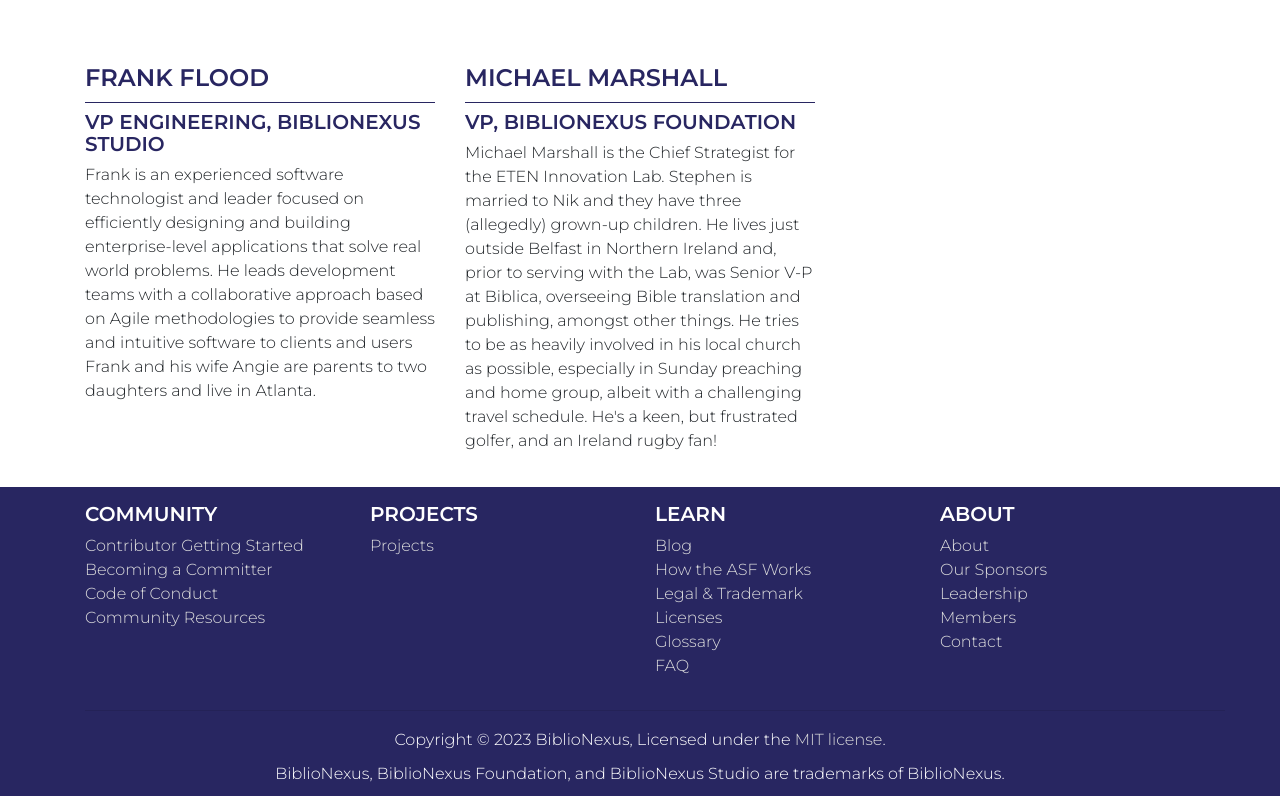
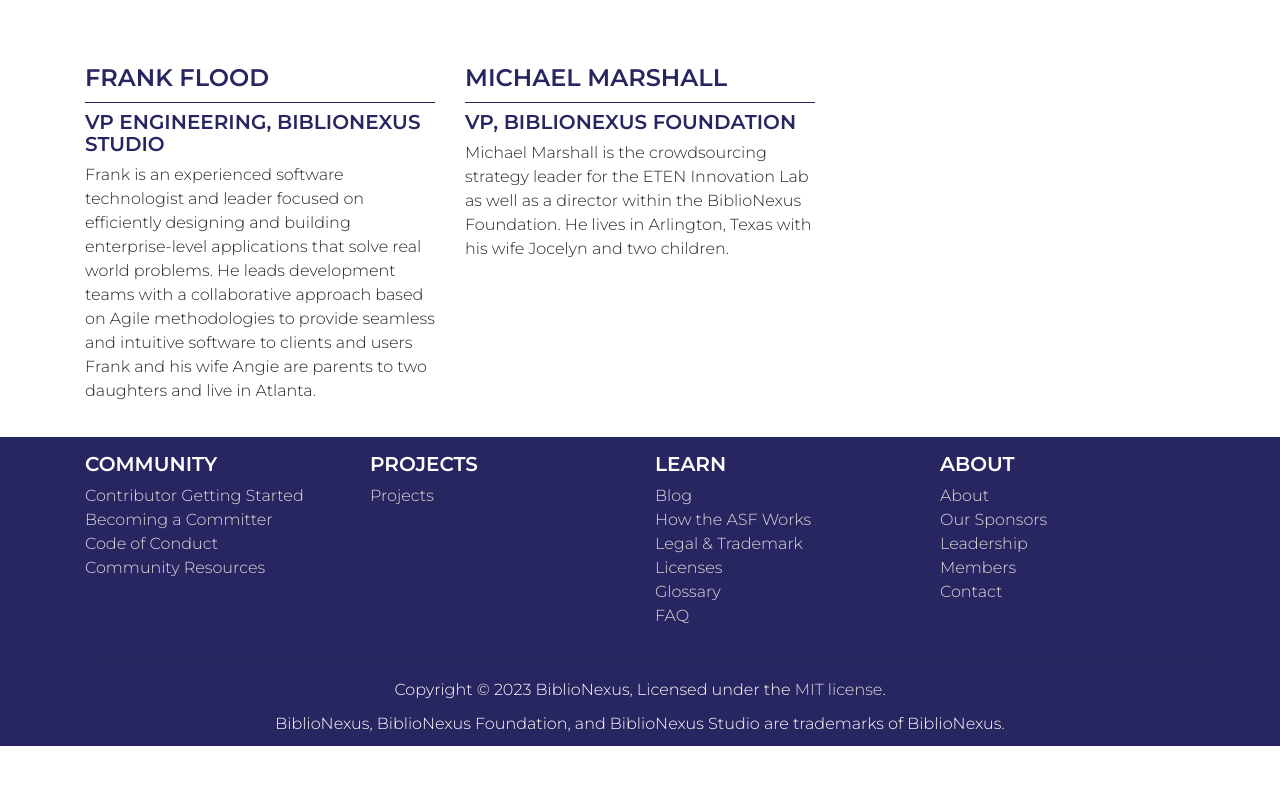
Before and after one commit to etenlab/bnf-website, a React (Create React App) app: page /leadership in a window 1280 px wide. Shown: the part 882-1678 px from the top of the page. After the commit the page ends 1628 px from the top, so only its background shows below. Built offline with nearby package versions, Linux system fonts and the light colour scheme.

Commit message:
updated bio

```diff
--- a/src/pages/about/LeadershipPage.tsx
+++ b/src/pages/about/LeadershipPage.tsx
@@ -90,14 +90,9 @@
                     <h5>VP, BiblioNexus Foundation</h5>
 
                     <p>
-                        Michael Marshall is the Chief Strategist for the ETEN Innovation Lab.
-                        Stephen is married to Nik and they have three (allegedly) grown-up children.
-                        He lives just outside Belfast in Northern Ireland and, prior to serving with
-                        the Lab, was Senior V-P at Biblica, overseeing Bible translation and
-                        publishing, amongst other things. He tries to be as heavily involved in his
-                        local church as possible, especially in Sunday preaching and home group,
-                        albeit with a challenging travel schedule. He&apos;s a keen, but frustrated
-                        golfer, and an Ireland rugby fan!
+                        Michael Marshall is the crowdsourcing strategy leader for the ETEN
+                        Innovation Lab as well as a director within the BiblioNexus Foundation. He
+                        lives in Arlington, Texas with his wife Jocelyn and two children.
                     </p>
                 </div>
             </div>
```
